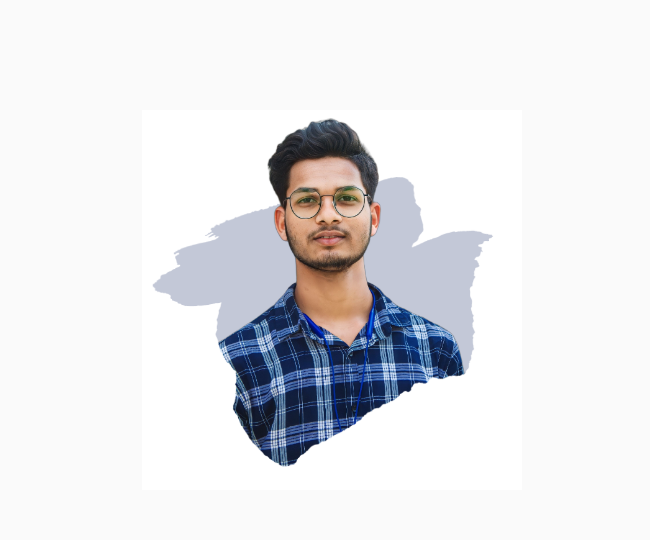
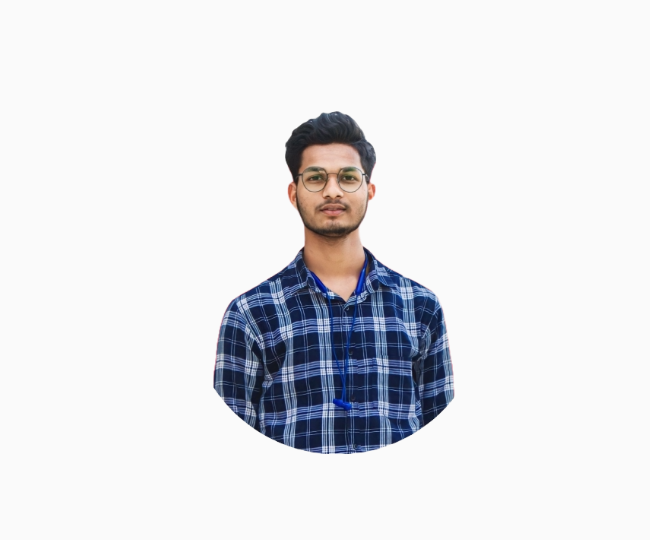
Before and after one commit to Anikeshroy/portfolio_ani.github.io, a plain HTML site: page index.html in a window 1280 px wide. Shown: the part 101-641 px from the top of the page, 630-1280 px from the left. Drawn offline with nearby package versions, Linux system fonts and the light colour scheme.

Commit message:
Update index.html

```diff
--- a/index.html
+++ b/index.html
@@ -81,7 +81,7 @@
                 </div>
                 <div class="featured-image">
                     <div class="image">
-                        <img src="./anipic.png" alt="avatar">
+                        <img src="./ani12.png" alt="avatar">
                     </div>
                 </div>
                 <!-- <div class="scroll-icon-box">
```
